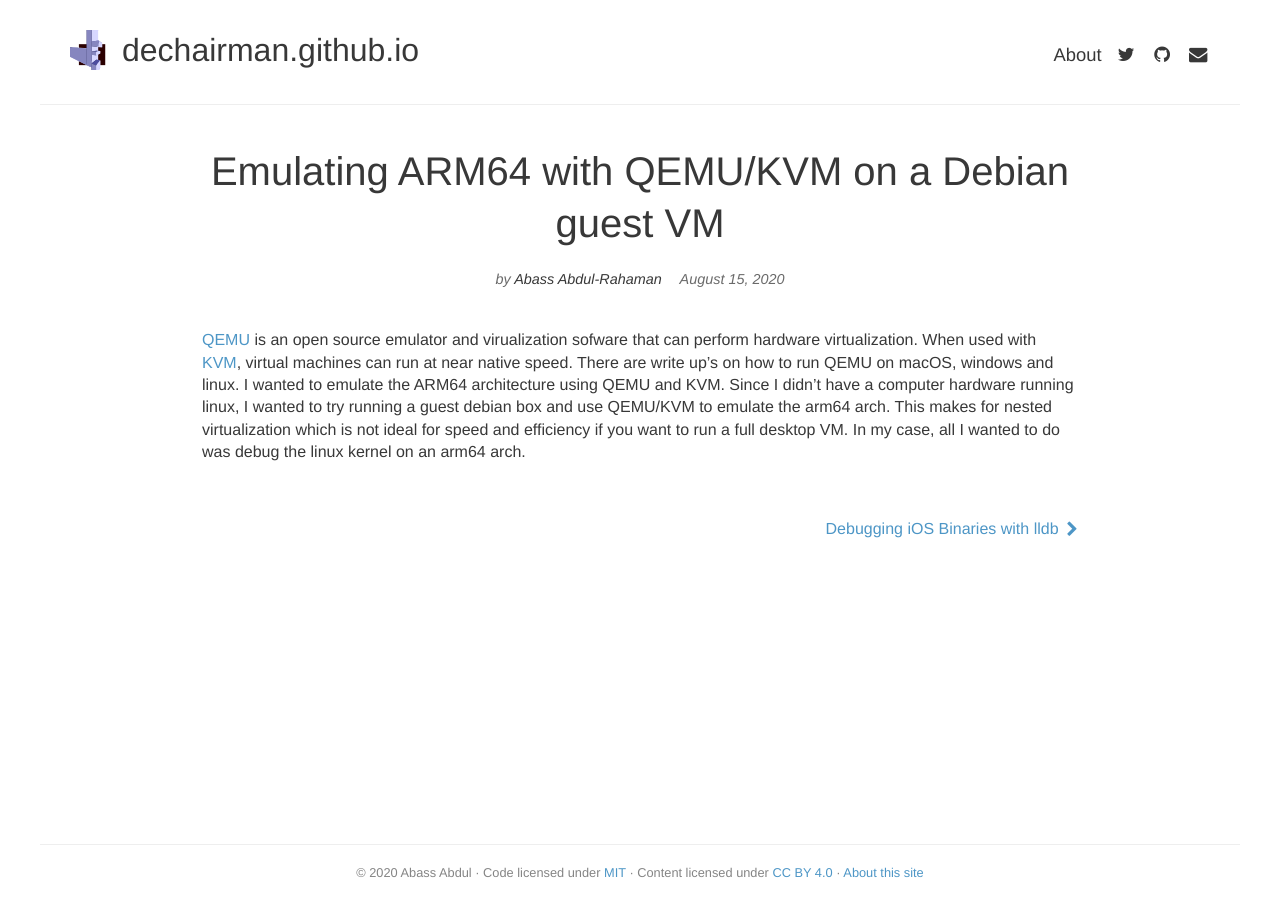
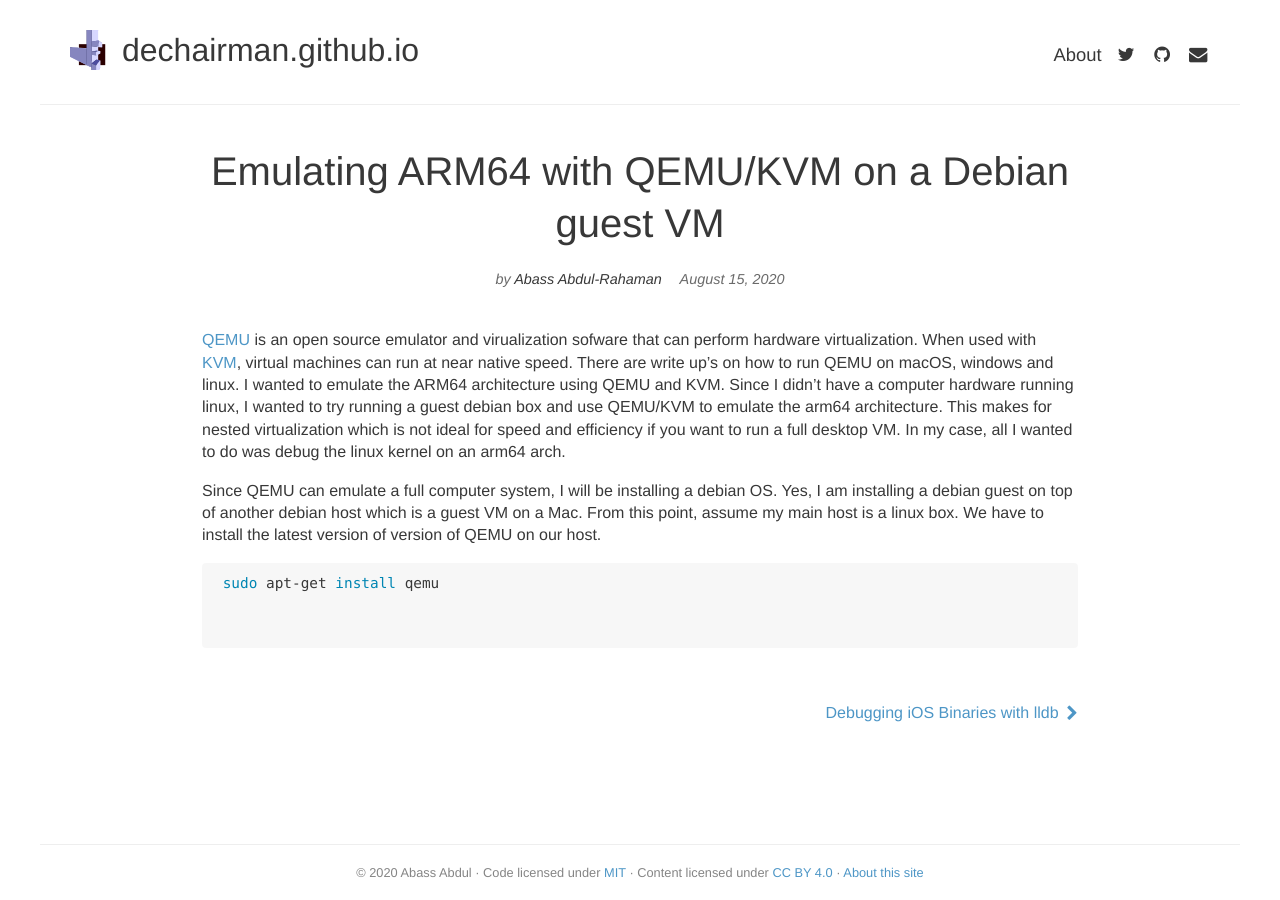
Before and after one commit to dechairman/dechairman.github.io, a Jekyll site: the page built from _posts/2020-08-15-Emulate-ARM64-with-QEMU-&-KVM-On-VM.md, in a window 1280 px wide. Built offline with Jekyll 4.4.1, drawn with Linux system fonts in a browser that asks for light colours.

Commit message:
Update 2020-08-15-Emulate-ARM64-with-QEMU-&-KVM-On-VM.md

```diff
--- a/_posts/2020-08-15-Emulate-ARM64-with-QEMU-&-KVM-On-VM.md
+++ b/_posts/2020-08-15-Emulate-ARM64-with-QEMU-&-KVM-On-VM.md
@@ -14,7 +14,17 @@ description: This write up describe how to emulate arm64 on a VMware box.
 [QEMU](Quick EMUlator) is an open source emulator and virualization sofware that can perform hardware virtualization.
 When used with [KVM], virtual machines can run at near native speed. There are write up's on how to run QEMU on macOS, windows and linux.
 I wanted to emulate the ARM64 architecture using QEMU and KVM. Since I didn't have a computer hardware running linux, I wanted to try running a
-guest debian box and use QEMU/KVM to emulate the arm64 arch. This makes for nested virtualization which is not ideal for speed and efficiency if you want
+guest debian box and use QEMU/KVM to emulate the arm64 architecture. This makes for nested virtualization which is not ideal for speed and efficiency if you want
 to run a full desktop VM. In my case, all I wanted to do was debug the linux kernel on an arm64 arch.
 
 <!--more-->
+
+Since QEMU can emulate a full computer system, I will be installing a debian OS.
+Yes, I am installing a debian guest on top of another debian host which is a guest VM on a Mac.
+From this point, assume my main host is a linux box. We have to install the latest version of version of QEMU on our host.
+
+{% highlight bash %}
+
+ sudo apt-get install qemu
+
+ {% endhighlight %}
```
